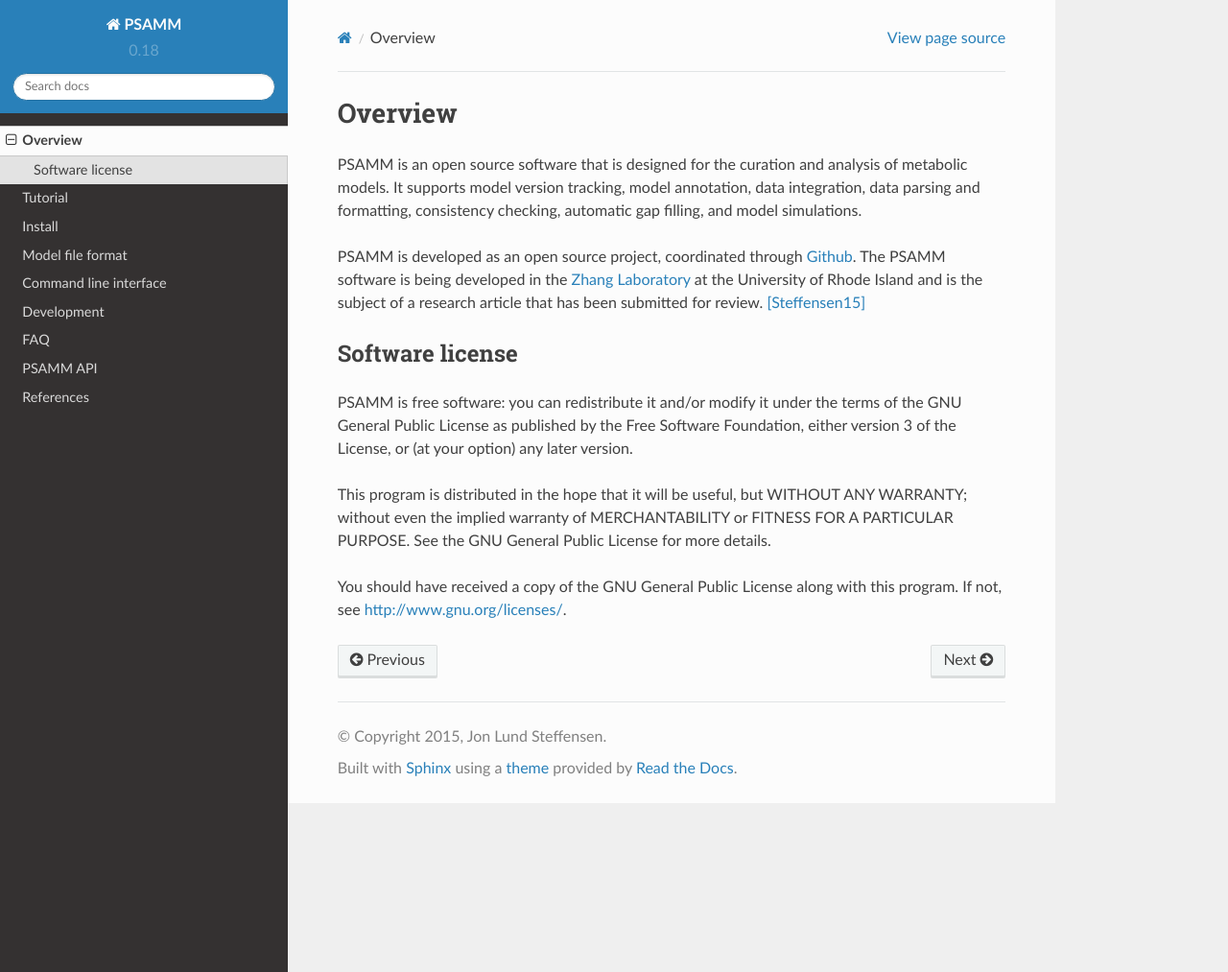
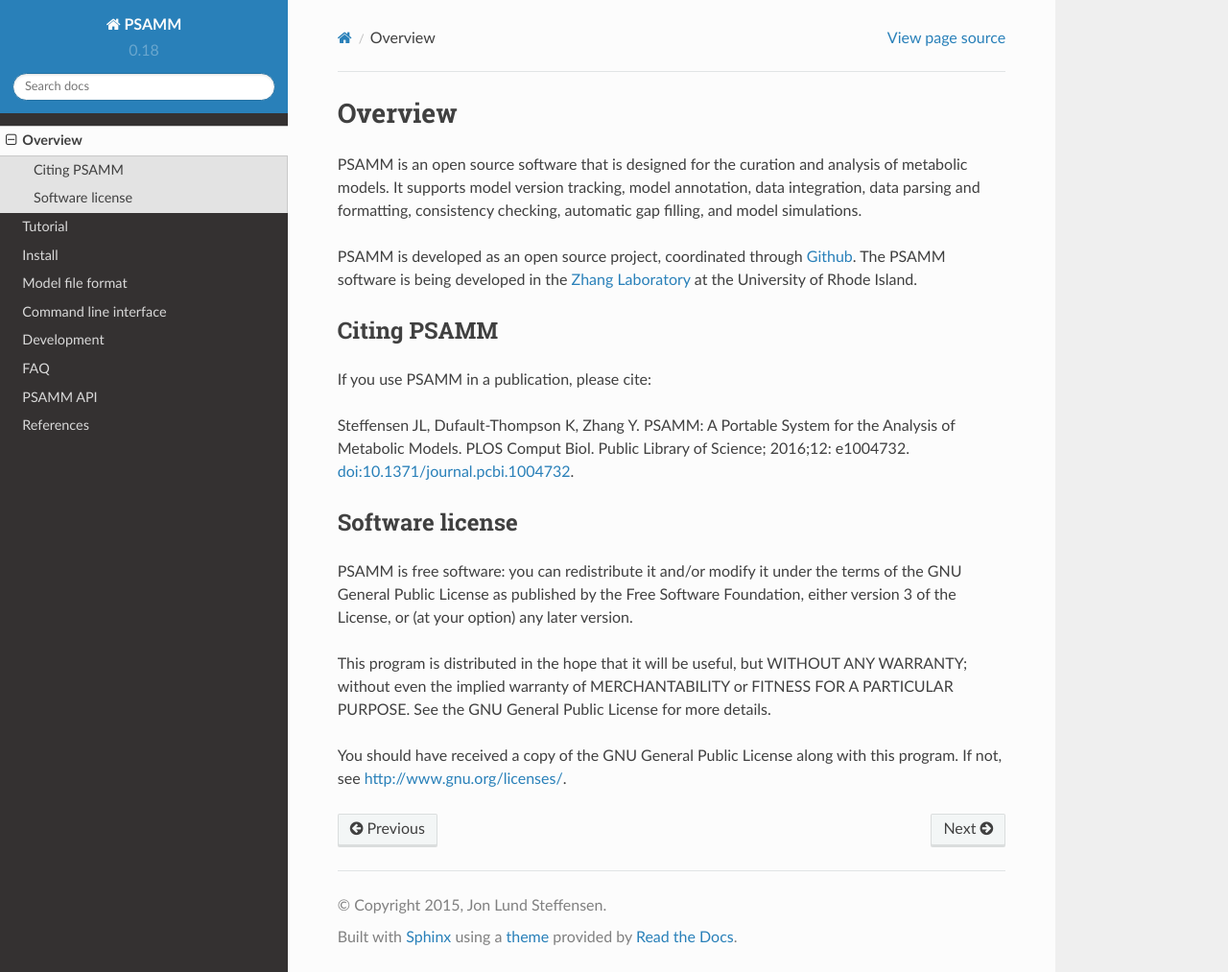
Before and after one commit to zhanglab/psamm, a Sphinx documentation site: the page built from docs/overview.rst, in a window 1280 px wide and 1013 px high. Shown: the whole window at 96% size. Built offline with Sphinx 7.4.7 and the Read the Docs theme 2.0.0, drawn with Linux system fonts in a browser that asks for light colours; the version number is read from the project's files by our own code.

Commit message:
Update documentation with citation information

```diff
--- a/docs/overview.rst
+++ b/docs/overview.rst
@@ -9,11 +9,19 @@
 
 PSAMM is developed as an open source project, coordinated through `Github`_.
 The PSAMM software is being developed in the `Zhang Laboratory`_ at the
-University of Rhode Island and is the subject of a research article that has
-been submitted for review. [Steffensen15]_
+University of Rhode Island.
 
 .. _Github: https://github.com/zhanglab/psamm
 .. _Zhang Laboratory: http://zhanglab.uri.edu/
+
+Citing PSAMM
+------------
+
+If you use PSAMM in a publication, please cite:
+
+Steffensen JL, Dufault-Thompson K, Zhang Y. PSAMM: A Portable System for the
+Analysis of Metabolic Models. PLOS Comput Biol. Public Library of Science;
+2016;12: e1004732. :doi:`10.1371/journal.pcbi.1004732`.
 
 Software license
 ----------------
--- a/docs/references.rst
+++ b/docs/references.rst
@@ -1,9 +1,6 @@
 
 References
 ==========
-
-.. [Steffensen15] Steffensen JL, Dufault-Thompson K, Zhang Y. PSAMM: A Portable
-    System for the Analysis of Metabolic Models. Submitted.
 
 .. [Burgard04] Burgard AP, Nikolaev E V, Schilling CH, Maranas CD. Flux
     coupling analysis of genome-scale metabolic network reconstructions.
```
